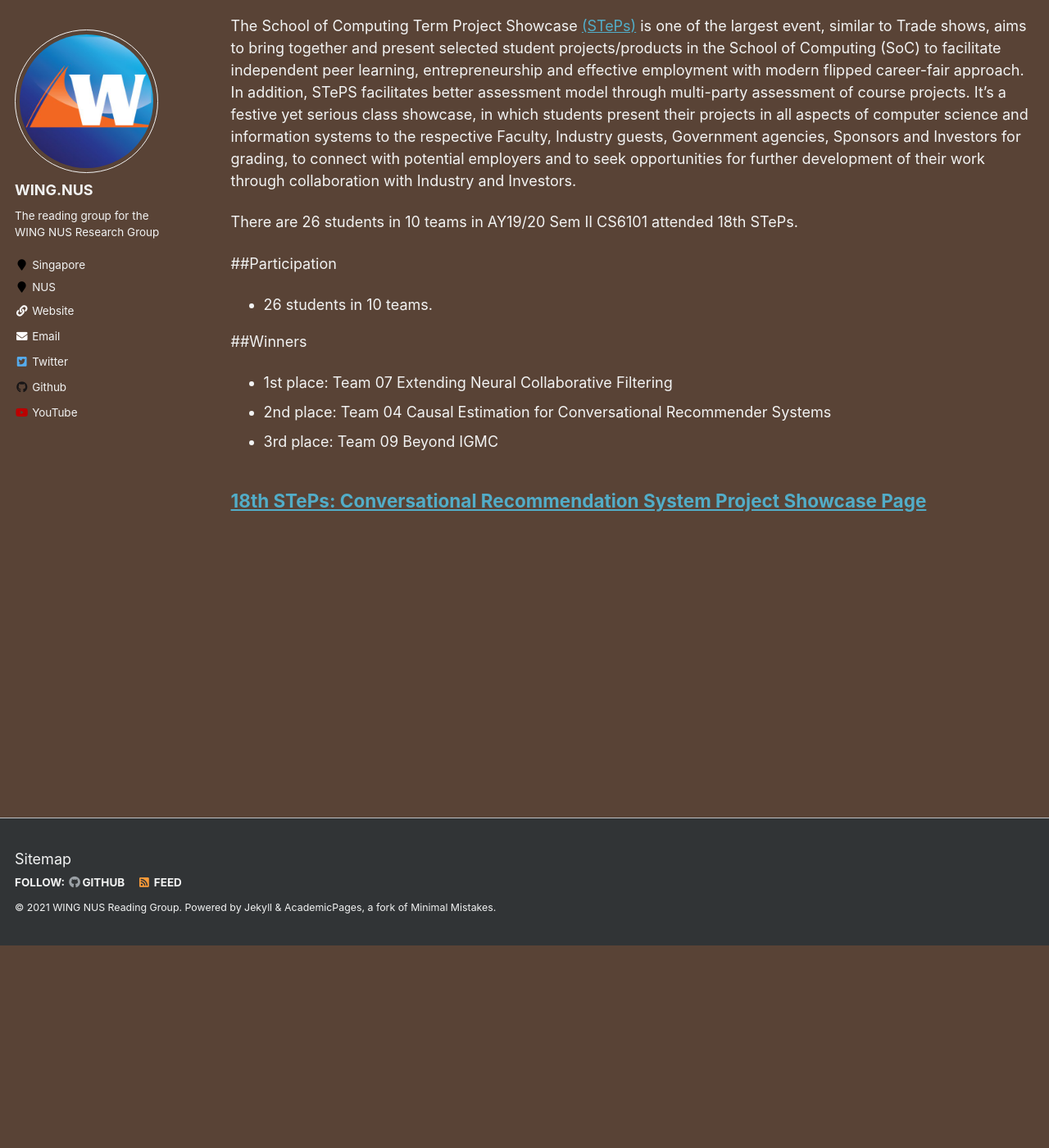
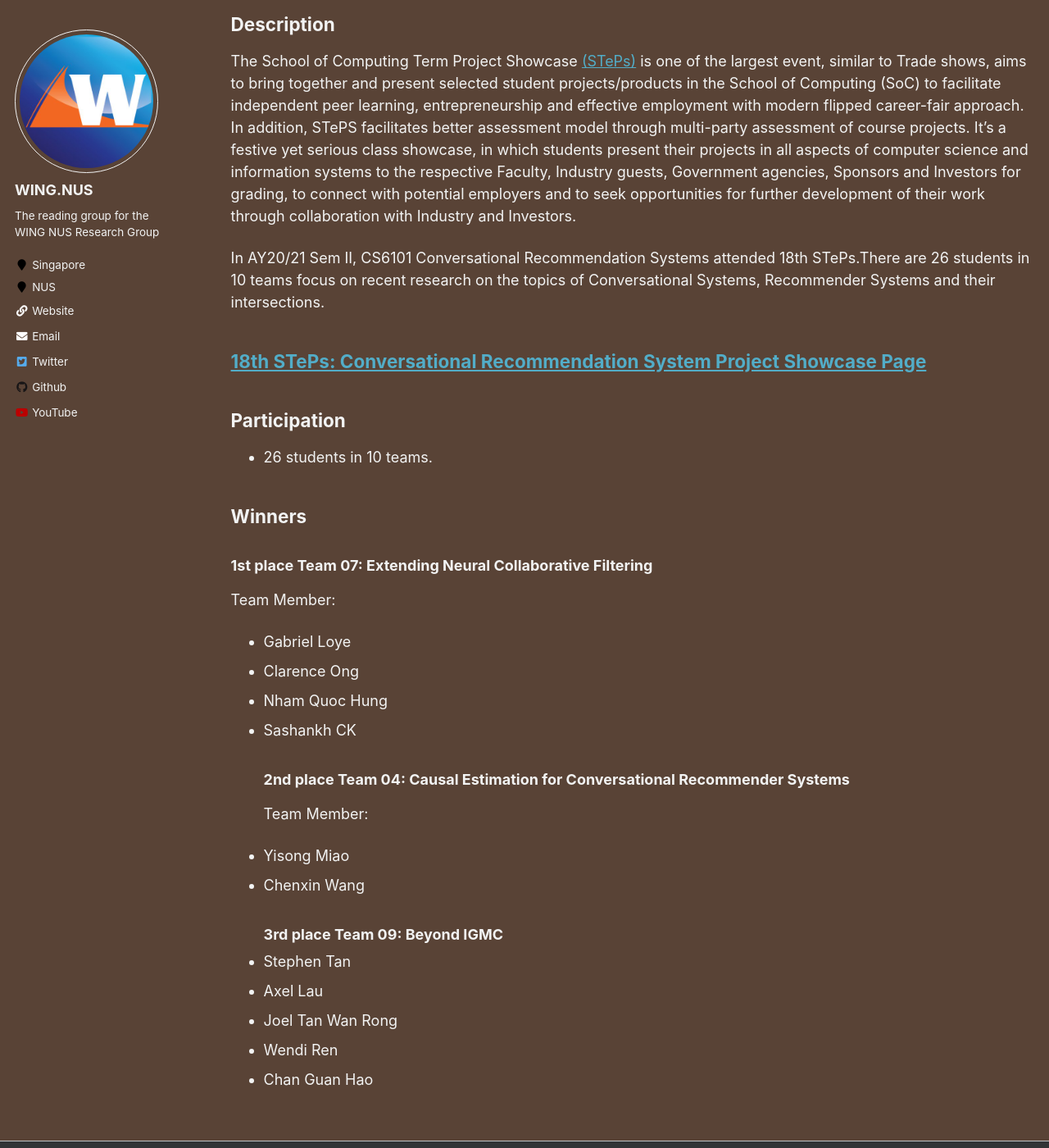
Before and after one commit to WING-NUS/cs6101, a Jekyll site: the page built from _pages/projects.md, in a window 1280 px wide and 1400 px high, scrolled down 247 px. Shown: the whole window at 82% size. Built offline with Jekyll 4.4.1, drawn with Linux system fonts in a browser that asks for light colours; some of the changed text lies outside the part shown.

Commit message:
update 18th STeps  6101 descriptions

```diff
--- a/_pages/projects.md
+++ b/_pages/projects.md
@@ -7,20 +7,33 @@ author_profile: true
 
 {% include base_path %}
 
-##<a href="https://uvents.nus.edu.sg/event/18th-steps">18th STePs</a>
+## <a href="https://uvents.nus.edu.sg/event/18th-steps">18th STePs</a> Held on 2021/04/14
 
-##Description
+## Description
 
 The School of Computing Term Project Showcase <a href="https://uvents.nus.edu.sg/homepage/events">(STePs)</a> is one of the largest event, similar to Trade shows, aims to bring together and present selected student projects/products in the School of Computing (SoC) to facilitate independent peer learning, entrepreneurship and effective employment with modern flipped career-fair approach. In addition, STePS facilitates better assessment model through multi-party assessment of course projects. It's a festive yet serious class showcase, in which students present their projects in all aspects of computer science and information systems to the respective Faculty, Industry guests, Government agencies, Sponsors and Investors for grading, to connect with potential employers and to seek opportunities for further development of their work through collaboration with Industry and Investors.
 
-There are 26 students in 10 teams in AY19/20 Sem II CS6101 attended 18th STePs.
+In AY20/21 Sem II, CS6101 Conversational Recommendation Systems attended 18th STePs.There are 26 students in 10 teams focus on recent research on the topics of Conversational Systems, Recommender Systems and their intersections.
 
-##Participation
+## <a href = "https://uvents.nus.edu.sg/event/18th-steps/module/CS6101">18th STePs: Conversational Recommendation System Project Showcase Page</a>
+
+## Participation
 - 26 students in 10 teams.
 
-##Winners
-- 1st place: Team 07 Extending Neural Collaborative Filtering
-- 2nd place: Team 04 Causal Estimation for Conversational Recommender Systems
-- 3rd place: Team 09 Beyond IGMC
-
-## <a href = "https://uvents.nus.edu.sg/event/18th-steps/module/CS6101">18th STePs: Conversational Recommendation System Project Showcase Page</a>
+## Winners
+### 1st place Team 07: Extending Neural Collaborative Filtering
+Team Member:
+- Gabriel Loye
+- Clarence Ong
+- Nham Quoc Hung
+- Sashankh CK
+### 2nd place Team 04: Causal Estimation for Conversational Recommender Systems
+Team Member:
+- Yisong Miao
+- Chenxin Wang
+### 3rd place Team 09: Beyond IGMC
+- Stephen Tan
+- Axel Lau
+- Joel Tan Wan Rong
+- Wendi Ren
+- Chan Guan Hao
```
